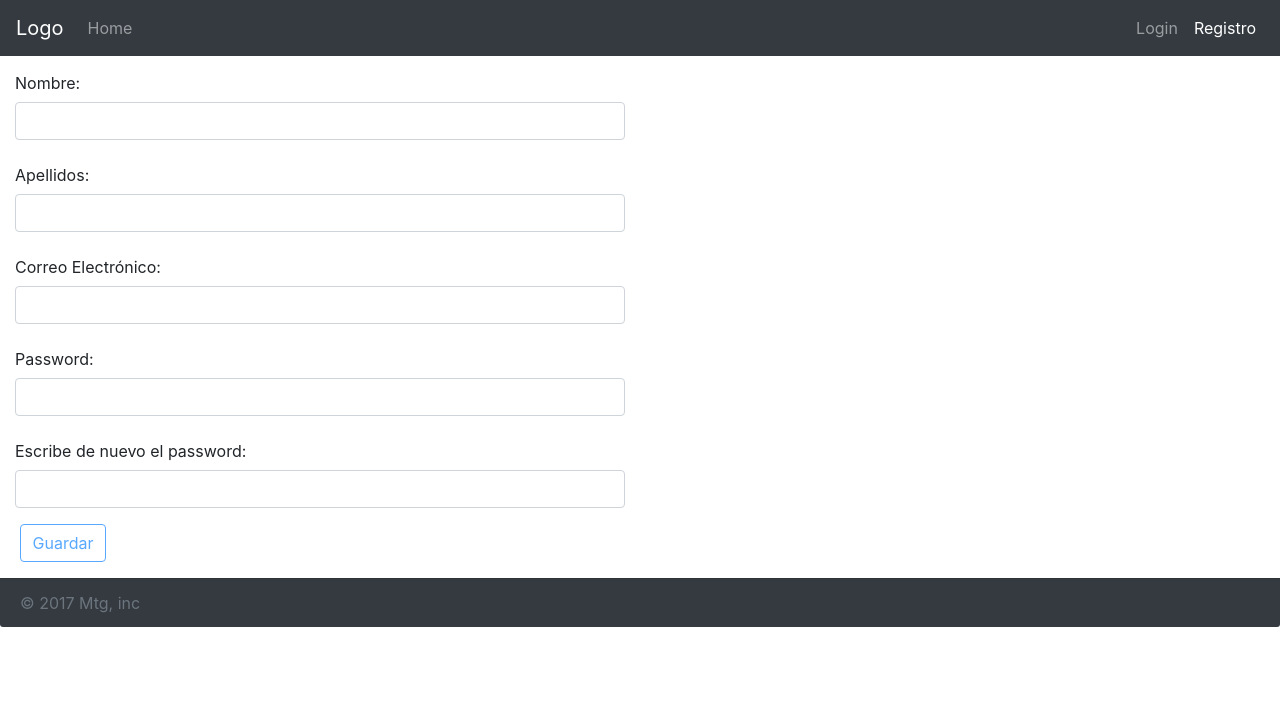
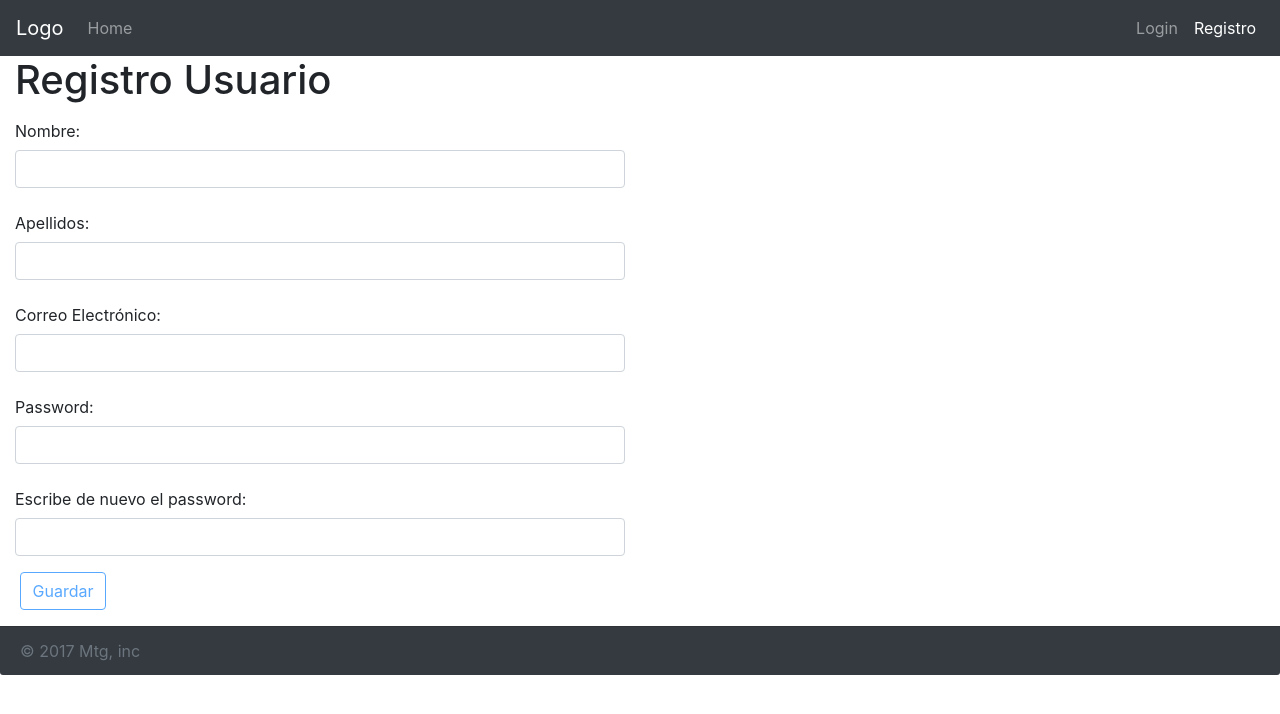
Before and after one commit to carl32crc/magic-the-gathering-frontend, an Angular app: page /register in a window 1280 px wide. Shown: the top 714 px of the page. Built offline with nearby package versions, Linux system fonts and the light colour scheme.

Commit message:
move models folder to register

```diff
--- a/src/app/register/form/form.component.html
+++ b/src/app/register/form/form.component.html
@@ -1,7 +1,3 @@
-
-
-<div class="col-md-6">
-  <h1>{{ title }}</h1>
 
 <form novalidate [formGroup]="user" (ngSubmit)="saveData(user)">
 
@@ -68,4 +64,3 @@
   </div>
 
 </form>
-</div>
--- a/src/app/register/form/form.component.ts
+++ b/src/app/register/form/form.component.ts
@@ -1,7 +1,7 @@
 import { FormBuilder, FormGroup, Validators } from '@angular/forms';
 import { Component, OnInit } from '@angular/core';
 import { passwordMatcher } from './validation/password_matcher';
-import { User } from '../../models/user.interface';
+import { User } from '../models/user.interface';
 
 @Component({
   selector: 'mtg-form',
--- a/src/app/register/register.component.html
+++ b/src/app/register/register.component.html
@@ -1,2 +1,7 @@
 
-<mtg-form></mtg-form>
+<div class="col-md-6">
+    <h1>Registro Usuario</h1>
+
+    <mtg-form></mtg-form>
+
+</div>
```
Also changed, not shown: src/app/register/models/user.interface.ts (renamed from src/app/models/user.interface.ts). Lines whose indentation alone changed are shown as unchanged.
